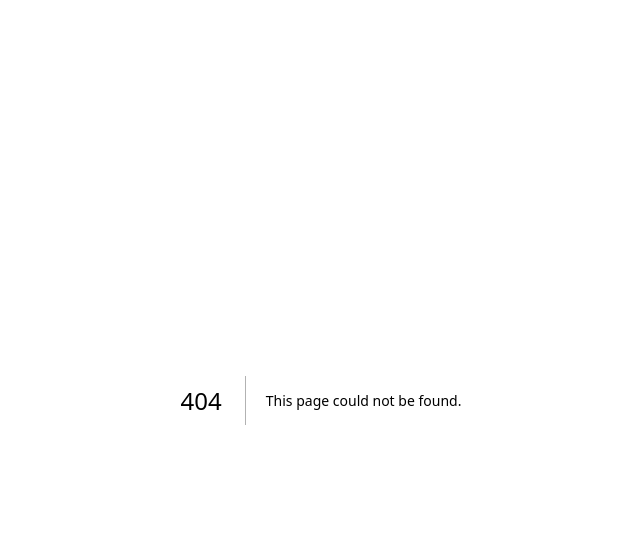
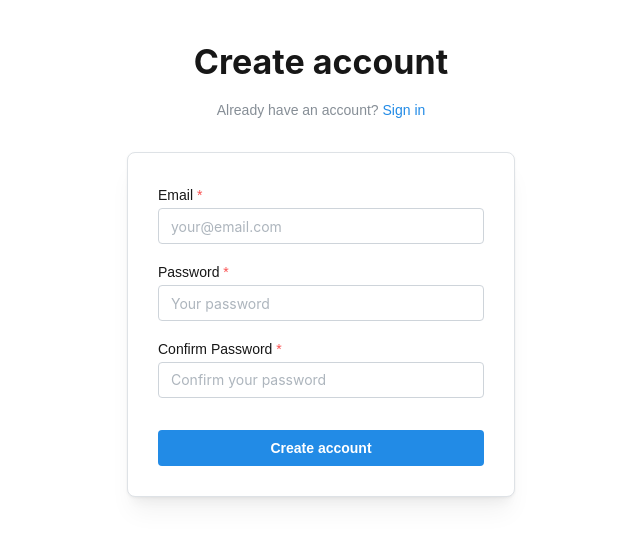
Before and after one commit to unf-next-gen/corner-stone, a Next.js app: page /auth/signup in a window 1280 px wide. Before the commit this address had no page. Shown: the top 542 px of the page, without its empty margins (319-959 px from the left). Built offline with nearby package versions, Linux system fonts and the light colour scheme.

Commit message:
feat: add sign-up page with form validation and user registration functionality

```diff
--- /dev/null
+++ b/src/app/auth/signup/page.tsx
@@ -0,0 +1,90 @@
+'use client';
+
+import { Button, Container, Paper, TextInput, Title, Text, Anchor } from '@mantine/core';
+import { useForm } from '@mantine/form';
+import { useState } from 'react';
+import Link from 'next/link';
+import { signUp } from '../actions';
+
+export default function SignUpPage() {
+  const [loading, setLoading] = useState(false);
+
+  const form = useForm({
+    initialValues: {
+      email: '',
+      password: '',
+      confirmPassword: '',
+    },
+    validate: {
+      email: (value) => (/^\S+@\S+$/.test(value) ? null : 'Invalid email'),
+      password: (value) => (value.length < 6 ? 'Password must be at least 6 characters' : null),
+      confirmPassword: (value, values) =>
+        value !== values.password ? 'Passwords do not match' : null,
+    },
+  });
+
+  const handleSubmit = async (values: typeof form.values) => {
+    setLoading(true);
+    const formData = new FormData();
+    formData.append('email', values.email);
+    formData.append('password', values.password);
+
+    try {
+      await signUp(formData);
+    } catch (error) {
+      console.error('Sign up error:', error);
+    } finally {
+      setLoading(false);
+    }
+  };
+
+  return (
+    <Container size={420} my={40}>
+      <Title ta="center" mb="md">
+        Create account
+      </Title>
+      <Text c="dimmed" size="sm" ta="center" mt={5} mb="xl">
+        Already have an account?{' '}
+        <Anchor size="sm" component={Link} href="/auth/login">
+          Sign in
+        </Anchor>
+      </Text>
+
+      <Paper withBorder shadow="md" p={30} mt={30} radius="md">
+        <form onSubmit={form.onSubmit(handleSubmit)}>
+          <TextInput
+            label="Email"
+            placeholder="your@email.com"
+            required
+            {...form.getInputProps('email')}
+          />
+          <TextInput
+            label="Password"
+            placeholder="Your password"
+            required
+            type="password"
+            mt="md"
+            {...form.getInputProps('password')}
+          />
+          <TextInput
+            label="Confirm Password"
+            placeholder="Confirm your password"
+            required
+            type="password"
+            mt="md"
+            {...form.getInputProps('confirmPassword')}
+          />
+          <Button
+            fullWidth
+            mt="xl"
+            type="submit"
+            loading={loading}
+            disabled={loading}
+          >
+            Create account
+          </Button>
+        </form>
+      </Paper>
+    </Container>
+  );
+}
```
